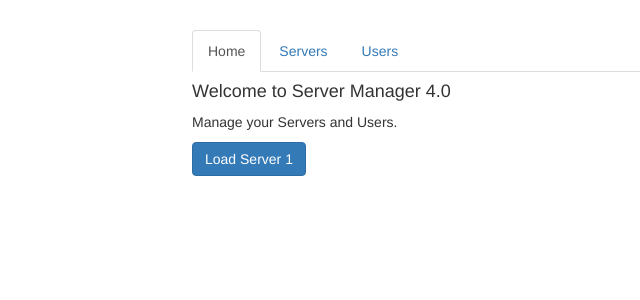
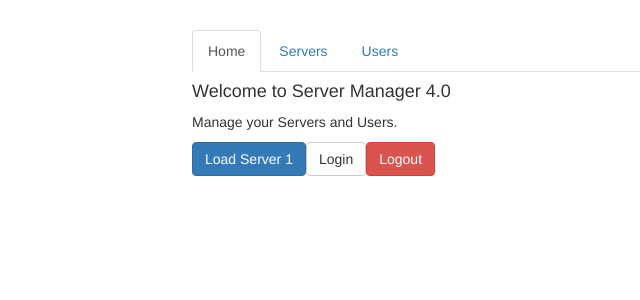
Before and after one commit to evuzLearn/angular4_the_complete_guide, an Angular app: page / in a window 1280 px wide. Shown: the top 300 px of the page, without its empty margins (73-713 px from the left). Built offline with nearby package versions, Linux system fonts and the light colour scheme.

Commit message:
Using a Fake Auth Service

```diff
--- a/src/app/home/home.component.html
+++ b/src/app/home/home.component.html
@@ -1,3 +1,5 @@
 <h4>Welcome to Server Manager 4.0</h4>
 <p>Manage your Servers and Users.</p>
 <button class="btn btn-primary" (click)="onLoadServers(1)">Load Server 1</button>
+<button class="btn btn-default" (click)="onLogin()">Login</button>
+<button class="btn btn-danger" (click)="onLogout()">Logout</button>
--- a/src/app/home/home.component.ts
+++ b/src/app/home/home.component.ts
@@ -1,5 +1,6 @@
 import { Component, OnInit } from '@angular/core';
 import { Router } from '@angular/router';
+import { AuthService } from '../auth.service';
 
 @Component({
   selector: 'app-home',
@@ -8,7 +9,10 @@
 })
 export class HomeComponent implements OnInit {
 
-  constructor(private router: Router) { }
+  constructor(
+    private router: Router,
+    private authService: AuthService
+  ) { }
 
   ngOnInit() {
   }
@@ -21,4 +25,12 @@
         fragment: 'loading'
       });
   }
+
+  onLogin() {
+    this.authService.login();
+  }
+
+  onLogout() {
+    this.authService.logout();
+  }
 }
```
